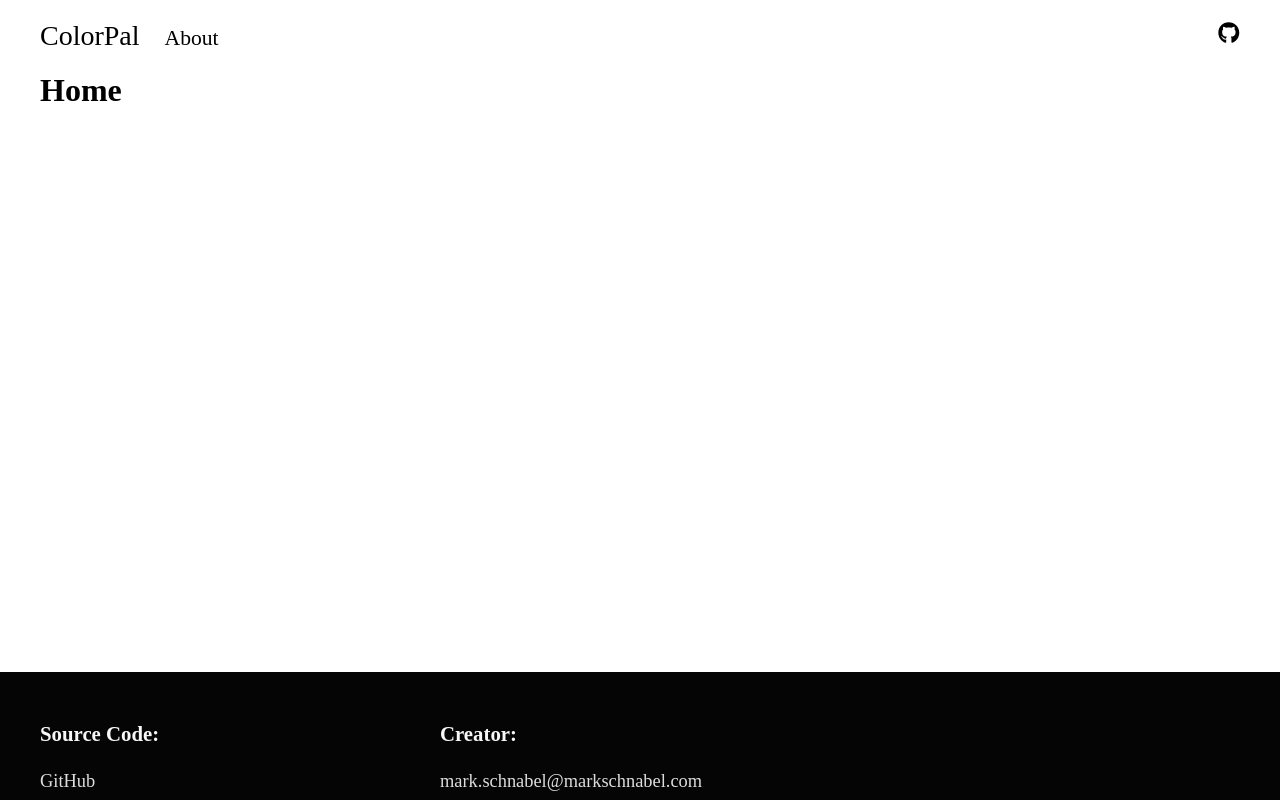
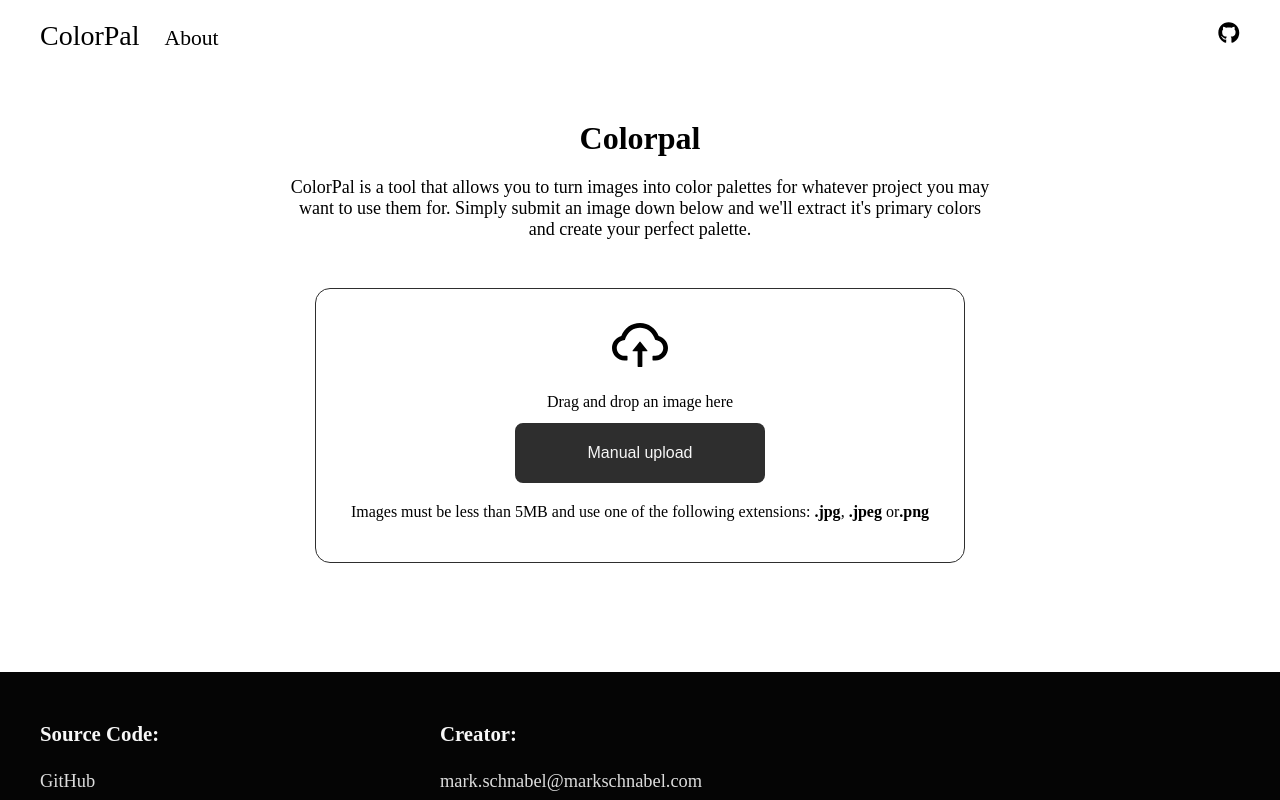
Before and after one commit to markschnabel/colorpal, a React (Create React App) app in the folder app/client/: page / in a window 1280 px wide. Shown: the top 800 px of the page. Built offline with nearby package versions, Linux system fonts and the light colour scheme; a web font is replaced by a local one.

Commit message:
Bringing over the upload component from the old client app and restyling it for the new client

```diff
--- a/app/client/package.json
+++ b/app/client/package.json
@@ -9,6 +9,7 @@
     "axios": "^0.20.0",
     "react": "^16.13.1",
     "react-dom": "^16.13.1",
+    "react-dropzone": "^11.1.0",
     "react-icons": "^3.11.0",
     "react-redux": "^7.2.1",
     "react-router": "^5.2.0",
--- /dev/null
+++ b/app/client/src/components/pages/home/Uploader.js
@@ -0,0 +1,108 @@
+import React, { Component, Fragment } from "react";
+import Dropzone from "react-dropzone";
+import { AiOutlineCloudUpload } from 'react-icons/ai';
+import styled from "styled-components";
+
+const UploadButton = styled.button`
+  width: 400px;
+  display: block;
+  margin: auto;
+  margin-bottom: 20px;
+  border: none;
+  border-radius: 8px;
+  background-color: ${({ theme }) => theme.neutralColorDarker};
+  color: ${({ theme }) => theme.neutralColorLightest};
+  font-size: 16px;
+  font-weight: 200;
+  width: 250px;
+  height: 60px;
+  cursor: pointer;
+`;
+
+const DragAndDropContainer = styled.div`
+  height: 275px;
+  box-shadow: ${props => (props.isDragActive ? "0 0 10px #fff" : null)};
+  padding: 24px 0px;
+  max-width: 650px;
+  width: 100%;
+  border-radius: 15px;
+  border: 1px solid ${({ isDragActive, theme }) => (isDragActive ? theme.primaryColor : theme.neutralColorDarker)};
+  background: ${props => props.isDragActive ? "rgba(200, 200, 200, 0.1)" : "transparent"};
+  transition: all 0.25s ease;
+  margin: auto;
+  margin-top: 48px;
+`;
+
+const HelperText = styled.p`
+
+`;
+
+const ACCEPTED_FILE_TYPES = "image/jpeg, image/png";
+const MAX_FILE_SIZE = 5000000; // 5 mb
+
+const dropzoneRef = React.createRef();
+
+class Uploader extends Component {
+  handleClick = e => {
+    e.preventDefault();
+  };
+
+  handleDrop = (files, rejectedFiles) => {
+    if (files.length + rejectedFiles.length > 1) {
+      this.props.setError("Only one file can be processed at a time.");
+      return;
+    }
+
+    if (rejectedFiles.length >= 1) {
+      if (rejectedFiles[0].size > MAX_FILE_SIZE) {
+        this.props.setError("Files must not exceed 5MB.");
+        return;
+      }
+
+      if (!ACCEPTED_FILE_TYPES.split(",").includes(rejectedFiles[0].type)) {
+        this.props.setError("Files must end in one of the following extensions: .jpg, .jpeg, or .png.");
+        return;
+      }
+    }
+
+    const formData = new FormData();
+    formData.append("image", files[0]);
+
+    this.props.fetchResults(formData, files[0], 'upload');
+  };
+
+  render() {
+    return (
+      <Fragment>
+        <Dropzone
+          multiple={false}
+          accept={ACCEPTED_FILE_TYPES}
+          maxSize={MAX_FILE_SIZE}
+          onDrop={this.handleDrop}
+          onClick={this.handleClick}
+          ref={dropzoneRef}
+        >
+          {({ getRootProps, getInputProps, isDragActive }) => {
+            return (
+              <DragAndDropContainer isDragActive={isDragActive} {...getRootProps()}>
+                <AiOutlineCloudUpload style={{ fontSize: '64px' }} />
+                <p style={{ margin: '12px' }}>Drag and drop an image here</p>
+                <UploadButton onClick={() => dropzoneRef.current.open()}>
+                  Manual upload
+                </UploadButton>
+                <p>
+                  Images must be less than 5MB and use one of the following
+                  extensions: <strong>.jpg</strong>, <strong>.jpeg</strong> or
+                  <strong>.png</strong>
+                </p>
+                <input {...getInputProps()} />
+              </DragAndDropContainer>
+            );
+          }}
+        </Dropzone>
+      </Fragment>
+    );
+  }
+}
+
+export default Uploader;
--- a/app/client/src/config/theme.js
+++ b/app/client/src/config/theme.js
@@ -6,6 +6,7 @@ export default {
   primaryColorLight: '#a3d2ca',
 
   neutralColorDarkest: '#000000',
+  neutralColorDarker: '#2E2E2E',
   neutralColorLighter: '#DDDDDD',
   neutralColorLightest: '#F7F7F7'
 };
--- a/app/client/src/pages/Home.js
+++ b/app/client/src/pages/Home.js
@@ -1,10 +1,31 @@
-import React from 'react'
+import React from 'react';
+import styled from 'styled-components';
+
+import Uploader from '../components/pages/home/Uploader';
+
+const HomePageContainer = styled.div`
+  text-align: center;
+  padding: 48px;
+`;
+
+const DescriptionText = styled.p`
+  font-weight: light;
+  max-width: 700px;
+  margin: auto;
+  font-size: 18px;
+  margin-top: 20px;
+`;
 
 const Home = () => {
   return (
-    <div>
-      <h1>Home</h1>
-    </div>
+    <HomePageContainer>
+      <h1>Colorpal</h1>
+      <DescriptionText>
+        ColorPal is a tool that allows you to turn images into color palettes for whatever project you may want to use them for.
+        Simply submit an image down below and we'll extract it's primary colors and create your perfect palette.
+      </DescriptionText>
+      <Uploader />
+    </HomePageContainer>
   )
 }
 
```
Also changed, not shown: 1 other file (tests, documents, lock files or other folders).
